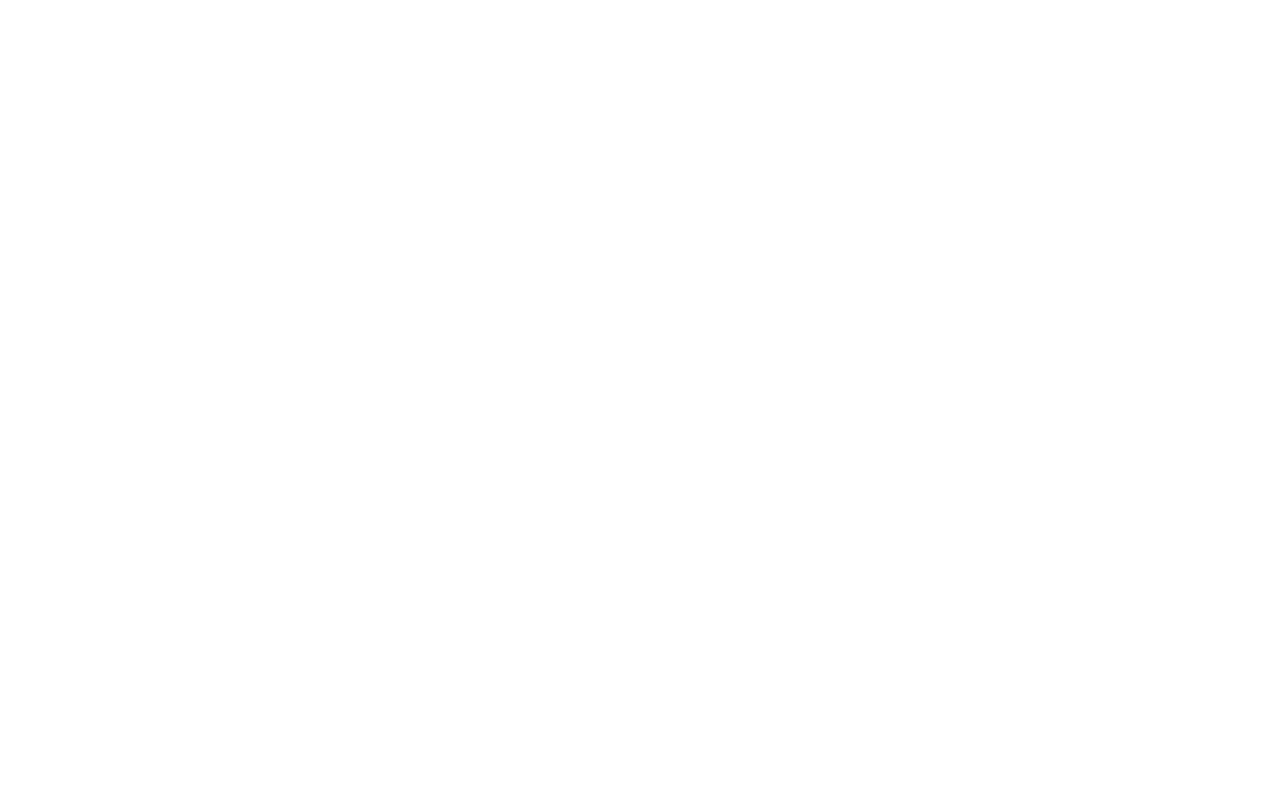
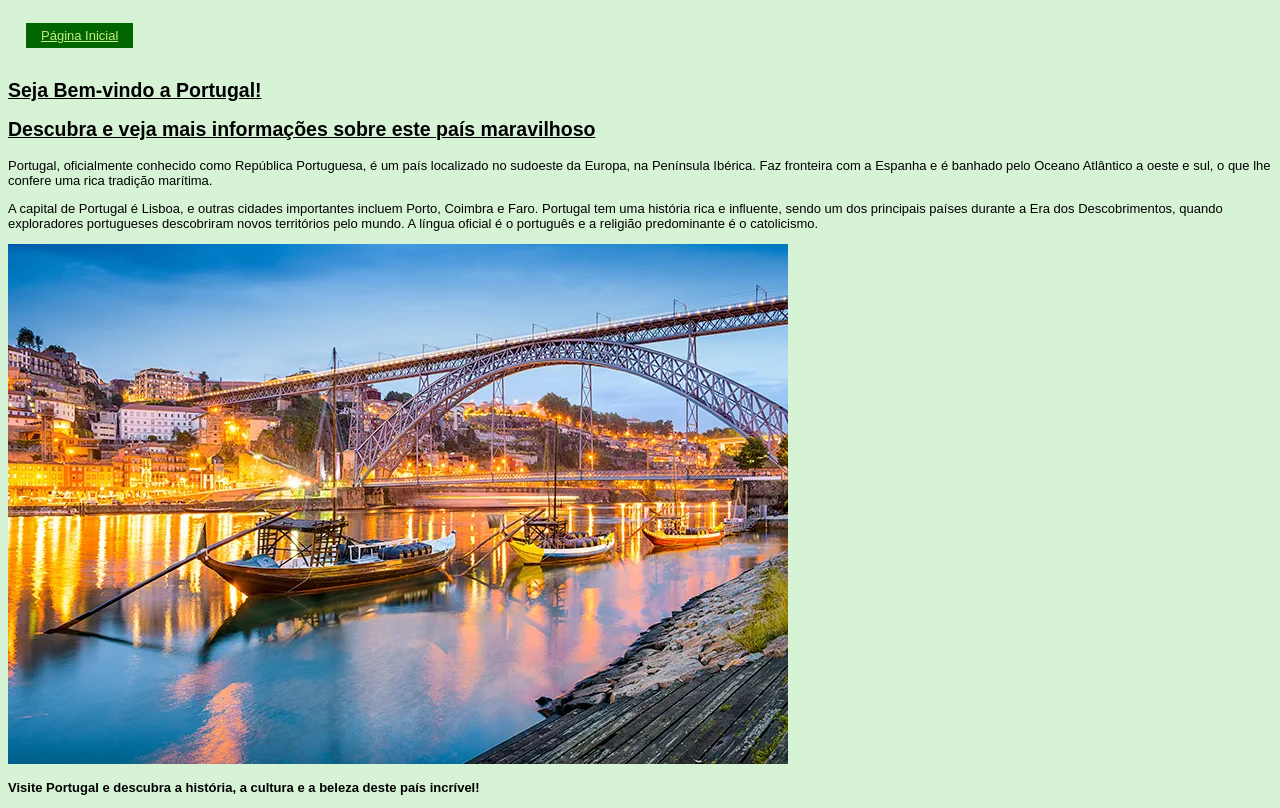
Before and after one commit to brunintoda123/FormMenu, a plain HTML site: page páginas países/portugal.html in a window 1280 px wide. Drawn offline with Linux system fonts and the light colour scheme.

```diff
--- a/cadastro.html
+++ b/cadastro.html
@@ -13,7 +13,7 @@
         <div class="container">
             <h1>Cadastro de Clientes</h1>
 
-             <form>
+             <form id="leadform">
 
                     <label for="name">Nome:</label>
                     <input type="text" id="name" name="name" required>
@@ -42,6 +42,8 @@
 
         </div>
 
+        <script src="script.js"></script>
+
 
 
     </body>
--- a/páginas países/portugal.html
+++ b/páginas países/portugal.html
@@ -0,0 +1,37 @@
+<!DOCTYPE html>
+<html lang="en">
+<head>
+    <meta charset="UTF-8">
+    <meta name="viewport" content="width=device-width, initial-scale=1.0">
+    <title>Conheça Portugal!</title>
+    <link rel="stylesheet" href="../CSS/inicio.css">
+</head>
+<body>
+    <header class="site-header">
+        <nav class="navbar">
+            <ul class="navbar-list">
+                <li class="navbar-item"><a href="../index.html" class="navbar-link">Página Inicial</a></li>
+            </ul>
+        </nav>
+    </header>
+
+    <main class="content">
+        <section class="welcome-section">
+            <h1 class="welcome-title"><u>Seja Bem-vindo a Portugal!</u></h1>
+            <h2 class="welcome-subtitle"><u>Descubra e veja mais informações sobre este país maravilhoso</u></h2>
+        </section>
+
+        <section class="info-section">
+            <p class="info-text">Portugal, oficialmente conhecido como República Portuguesa, é um país localizado no sudoeste da Europa, na Península Ibérica. Faz fronteira com a Espanha e é banhado pelo Oceano Atlântico a oeste e sul, o que lhe confere uma rica tradição marítima.</p>
+            <p class="info-text">A capital de Portugal é Lisboa, e outras cidades importantes incluem Porto, Coimbra e Faro. Portugal tem uma história rica e influente, sendo um dos principais países durante a Era dos Descobrimentos, quando exploradores portugueses descobriram novos territórios pelo mundo. A língua oficial é o português e a religião predominante é o catolicismo.</p>
+            <div class="image-container">
+                <img src="../imagem/fotoportugal.jpg" alt="Fotos de Portugal" class="info-image">
+            </div>
+        </section>
+    </main>
+
+    <footer class="site-footer">
+        <p class="footer-text"><strong>Visite Portugal e descubra a história, a cultura e a beleza deste país incrível!</strong></p>
+    </footer>
+</body>
+</html>
```
Also changed, not shown: index.html (+1 -1 lines), script.js (added, +11 -0 lines), imagem/fotoportugal.jpg (added).
